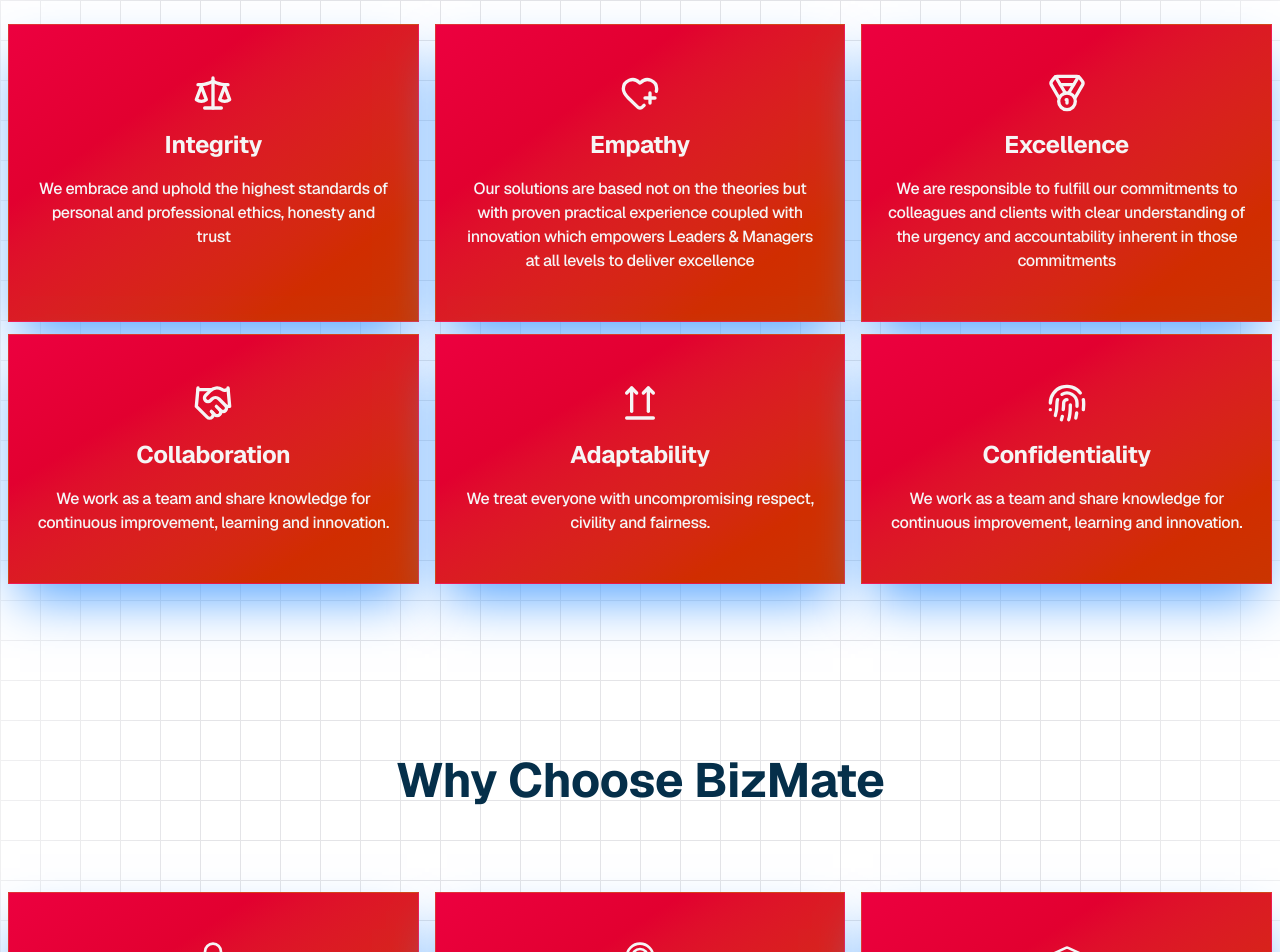
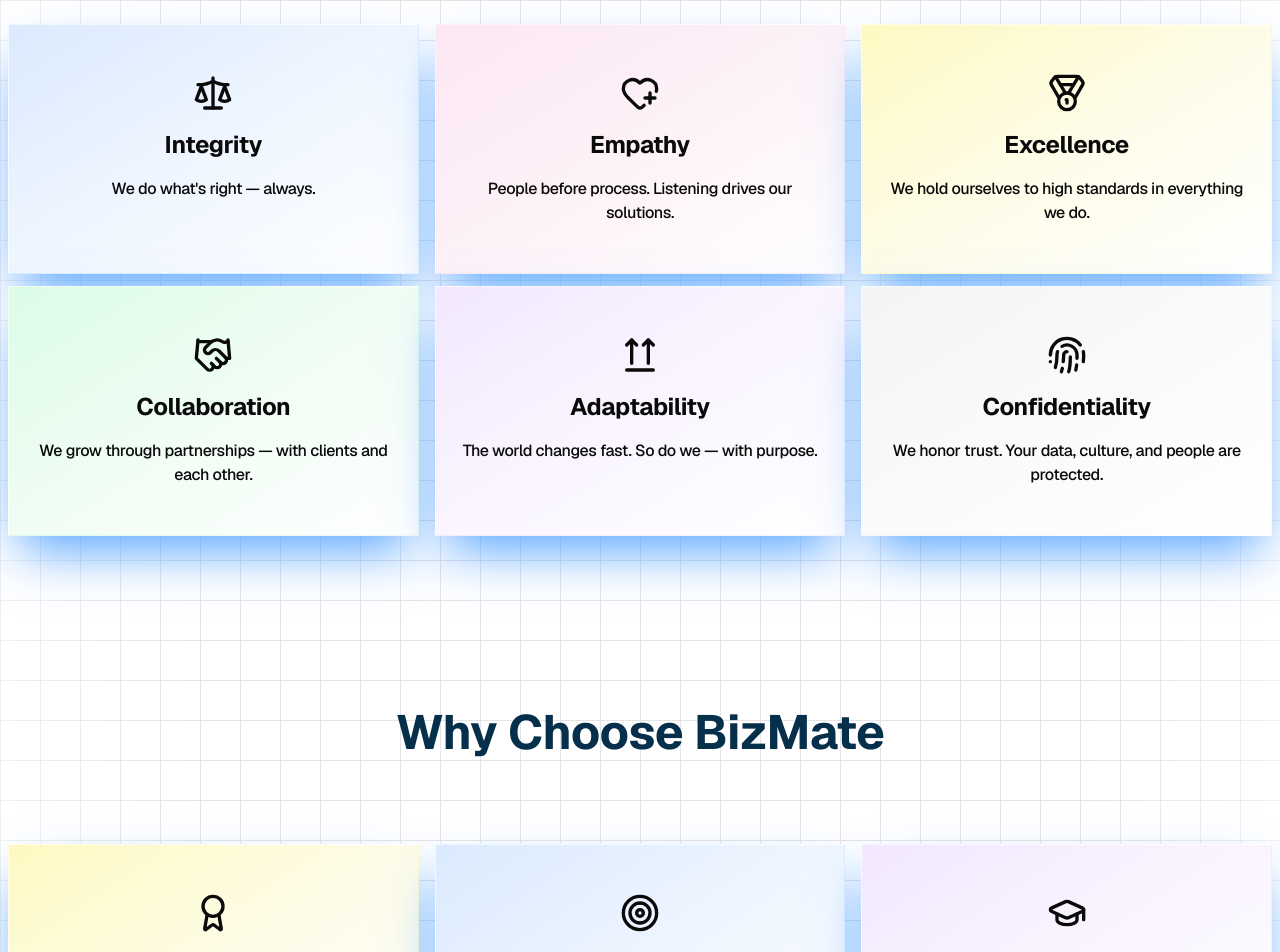
Before and after one commit to abhaykantmishra/bizmate-website, a Next.js app: page / in a window 1280 px wide. Shown: the part 4280-5232 px from the top of the page. Built offline with nearby package versions, Linux system fonts and the light colour scheme.

Commit message:
feat: Enhance Core and WhyChooseUs components with improved icon sizes, background gradients, and streamlined layout for better visual consistency

```diff
--- a/src/app/(home)/Core.jsx
+++ b/src/app/(home)/Core.jsx
@@ -7,43 +7,49 @@ import { Card, CardContent } from "@/components/ui/card"
 import { cn } from "@/lib/utils"
 import { useEffect, useRef, useState } from "react"
 
+// Assign a unique pastel/gradient/hover bg for each core value
 const coreValues = [
     {
-        icon: <Scale className="w-10 h-10 text-accent" />,
+        icon: <Scale className="w-10 h-10" />,
         title: "Integrity",
         tagline:"We do what's right — always.",
-        description:"We embrace and uphold the highest standards of personal and professional ethics, honesty and trust"
+        description:"We embrace and uphold the highest standards of personal and professional ethics, honesty and trust",
+        bg: "bg-gradient-to-br from-blue-100 via-blue-50 to-white hover:from-blue-200 hover:to-blue-300"
     },
     {
-        icon: <HeartPlus className="w-10 h-10 text-accent" />,
+        icon: <HeartPlus className="w-10 h-10" />,
         title: "Empathy",
         tagline:"People before process. Listening drives our solutions.",
-        description:"Our solutions are based not on the theories but with proven practical experience coupled with innovation which empowers Leaders & Managers at all levels to deliver excellence"
+        description:"Our solutions are based not on the theories but with proven practical experience coupled with innovation which empowers Leaders & Managers at all levels to deliver excellence",
+        bg: "bg-gradient-to-br from-pink-100 via-pink-50 to-white hover:from-pink-200 hover:to-pink-300"
     },
     {
-        icon: <Medal className="w-10 h-10 text-accent" />,
+        icon: <Medal className="w-10 h-10" />,
         title: "Excellence",
         tagline:"We hold ourselves to high standards in everything we do.",
-        description:"We are responsible to fulfill our commitments to colleagues and clients with clear understanding of the urgency and accountability inherent in those commitments"
+        description:"We are responsible to fulfill our commitments to colleagues and clients with clear understanding of the urgency and accountability inherent in those commitments",
+        bg: "bg-gradient-to-br from-yellow-100 via-yellow-50 to-white hover:from-yellow-200 hover:to-yellow-300"
     },
     {
-        icon: <Handshake className="w-10 h-10 text-accent" />,
+        icon: <Handshake className="w-10 h-10" />,
         title: "Collaboration",
         tagline:"We grow through partnerships — with clients and each other.",
-        description:"We work as a team and share knowledge for continuous improvement, learning and innovation."
+        description:"We work as a team and share knowledge for continuous improvement, learning and innovation.",
+        bg: "bg-gradient-to-br from-green-100 via-green-50 to-white hover:from-green-200 hover:to-green-300"
     },
     {
-        icon: <LucideArrowsUpFromLine className="w-10 h-10 text-accent" />,
+        icon: <LucideArrowsUpFromLine className="w-10 h-10" />,
         title: "Adaptability",
         tagline:"The world changes fast. So do we — with purpose.",
-        description:"We treat everyone with uncompromising respect, civility and fairness."
+        description:"We treat everyone with uncompromising respect, civility and fairness.",
+        bg: "bg-gradient-to-br from-purple-100 via-purple-50 to-white hover:from-purple-200 hover:to-purple-300"
     },
-
     {
-        icon: <Fingerprint className="w-10 h-10 text-accent" />,
+        icon: <Fingerprint className="w-10 h-10" />,
         title: "Confidentiality",
         tagline:"We honor trust. Your data, culture, and people are protected.",
-        description:"We work as a team and share knowledge for continuous improvement, learning and innovation."
+        description:"We work as a team and share knowledge for continuous improvement, learning and innovation.",
+        bg: "bg-gradient-to-br from-gray-100 via-gray-50 to-white hover:from-gray-200 hover:to-gray-300"
     },
 ]
 
@@ -53,34 +59,21 @@ export function Core(){
         <div className="container mx-auto">
             <h2 className="text-2xl md:text-5xl sticky font-bold text-sky-950 text-center mt-40 mb-20">Our Core Values</h2>
 
-            {/* Bento not used now */}
-            <div className="hidden w-full mb-40">
-                <div className="w-[36%] h-[600px]">
-                    <SmallCard icon={coreValues[0].icon} title={coreValues[0].title} description={coreValues[0].description} className={"h-1/2 mx-2 mb-3"} />
-                    <SmallCard icon={coreValues[1].icon} title={coreValues[1].title} description={coreValues[1].description} className={"h-1/2 mx-2"} />
-                </div>
-                <SmallCard icon={coreValues[2].icon} title={coreValues[2].title} description={coreValues[2].description} className={"w-[28%] h-[612px] mx-2 mb-0 py-32"} />
-                <div className="w-[36%] h-[600px]">
-                    <SmallCard icon={coreValues[3].icon} title={coreValues[3].title} description={coreValues[3].description} className={"h-1/2 mx-2 mb-3"} />
-                    <SmallCard icon={coreValues[4].icon} title={coreValues[4].title} description={coreValues[4].description} className={"h-1/2 mx-2"} />
-                </div>
+            <div className="grid lg:grid-cols-3 md:grid-cols-2 grid-cols-1 my-40">
+                {coreValues.map((val, idx) => (
+                    <CoreCard
+                        key={val.title}
+                        icon={val.icon}
+                        title={val.title}
+                        description={val.tagline}
+                        className={cn("mx-2 mb-3 text-base", val.bg)}
+                    />
+                ))}
             </div>
-
-            <div className="grid lg:grid-cols-3 md:grid-cols-2 grid-cols-1 my-40">
-                <CoreCard icon={coreValues[0].icon} title={coreValues[0].title} description={coreValues[0].description} className={"mx-2 mb-3 text-base"} />
-                <CoreCard icon={coreValues[1].icon} title={coreValues[1].title} description={coreValues[1].description} className={"mx-2 mb-3 text-base"} />
-                <CoreCard icon={coreValues[2].icon} title={coreValues[2].title} description={coreValues[2].description} className={"mx-2 mb-3 text-base"} />
-                <CoreCard icon={coreValues[3].icon} title={coreValues[3].title} description={coreValues[3].description} className={"mx-2 mb-3 text-base"} />
-                <CoreCard icon={coreValues[4].icon} title={coreValues[4].title} description={coreValues[4].description} className={"mx-2 mb-3 text-base"} />
-                <CoreCard icon={coreValues[5].icon} title={coreValues[5].title} description={coreValues[5].description} className={"mx-2 mb-3 text-base"} />
-            </div>
-
         </div>
         </section>
     )
 }
-
-
 
 export function CoreCard({icon, title, description, className}) {
     const [isVisible, setIsVisible] = useState(false);
@@ -111,7 +104,7 @@ export function CoreCard({icon, title, description, className}) {
         <Card
             ref={cardRef}
             className={cn(
-                "card-hover-line rounded-none bg-gradient-to-br from-rose-600 to-orange-700 border-white/10 hover:from-blue-600 hover:to-violet-700 transition-all shadow-2xl shadow-blue-400 cursor-pointer group hover:-translate-y-1 duration-700 ease-out",
+                "card-hover-line rounded-none border-white/10 transition-all shadow-2xl shadow-blue-400 cursor-pointer group hover:-translate-y-1 duration-700 ease-out",
                 isVisible
                     ? 'opacity-100 translate-y-0 scale-100'
                     : 'opacity-0 translate-y-6 scale-95',
@@ -125,12 +118,12 @@ export function CoreCard({icon, title, description, className}) {
                     }`}>
                         {icon}
                     </div>
-                    <h3 className={`md:text-2xl text-accent text-base font-bold transition-all duration-700 ease-out delay-300 ${
+                    <h3 className={`md:text-2xl text-base font-bold transition-all duration-700 ease-out delay-300 ${
                         isVisible ? 'opacity-100 translate-y-0' : 'opacity-0 translate-y-2'
                     }`}>
                         {title}
                     </h3>
-                    <p className={`text-accent font-medium transition-all duration-700 ease-out delay-400 ${
+                    <p className={`font-medium transition-all duration-700 ease-out delay-400 ${
                         isVisible ? 'opacity-100 translate-y-0' : 'opacity-0 translate-y-2'
                     }`}>
                         {description}
--- a/src/app/(home)/WhyChooseUs.jsx
+++ b/src/app/(home)/WhyChooseUs.jsx
@@ -5,36 +5,40 @@ import { CoreCard } from "./Core"
 
 const content = [
     {
-        icon:<Award className="w-8 h-8 text-accent text-start" />,
+        icon:<Award className="w-10 h-10" />,
         title: "Proven HR Leadership",
         description:"With over 35 years of industry experience, our founder brings deep insight, strategic thinking, and hands-on expertise to every engagement.",
-        className: "bg-gradient-to-br from-rust-400 to-violet-500 border-white/10 hover:from-blue-600 hover:to-violet-700"
-
+        className: "bg-gradient-to-br from-yellow-100 via-yellow-50 to-white hover:from-yellow-200 hover:to-yellow-300"
     },
     {
-        icon:<Target className="w-8 h-8 text-accent" />,
+        icon:<Target className="w-10 h-10 " />,
         title: "Outcome-Driven Solutions",
-        description:"We co-create HR strategies that align with your business goals — measurable, scalable, and built for growth."
+        description:"We co-create HR strategies that align with your business goals — measurable, scalable, and built for growth.",
+        className: "bg-gradient-to-br from-blue-100 via-blue-50 to-white hover:from-blue-200 hover:to-blue-300"
     },
     {
-        icon:<GraduationCap className="w-8 h-8 text-accent" />,
+        icon:<GraduationCap className="w-10 h-10 " />,
         title: "Trusted Coaching Credentials",
-        description:"Led by an ICF PCC-certified coach, our leadership and transformation offerings bring global coaching standards to Indian workplaces."
+        description:"Led by an ICF PCC-certified coach, our leadership and transformation offerings bring global coaching standards to Indian workplaces.",
+        className: "bg-gradient-to-br from-purple-100 via-purple-50 to-white hover:from-purple-200 hover:to-purple-300"
     },
     {
-        icon:<Settings className="w-8 h-8 text-accent" />,
+        icon:<Settings className="w-10 h-10 " />,
         title: "Tailored, Not Templated",
-        description:`No cookie-cutter playbooks. Every solution is customized to your people, pace, and priorities.`
+        description:`No cookie-cutter playbooks. Every solution is customized to your people, pace, and priorities.`,
+        className: "bg-gradient-to-br from-green-100 via-green-50 to-white hover:from-green-200 hover:to-green-300"
     },
     {
-        icon:<ShieldCheck className="w-8 h-8 text-accent" />,
+        icon:<ShieldCheck className="w-10 h-10" />,
         title: "Compliance You Can Rely On",
-        description:`Stay ahead of regulatory changes with clear, actionable compliance roadmaps — from labour codes to ESG-linked practices.`
+        description:`Stay ahead of regulatory changes with clear, actionable compliance roadmaps — from labour codes to ESG-linked practices.`,
+        className: "bg-gradient-to-br from-sky-100 via-sky-50 to-white hover:from-sky-200 hover:to-sky-300"
     },
     {
-        icon:<Repeat className="w-8 h-8 text-accent" />,
+        icon:<Repeat className="w-10 h-10" />,
         title: "End-to-End People Partner",
-        description:`From hiring to succession, culture to compliance — we're your single partner across the HR lifecycle.`
+        description:`From hiring to succession, culture to compliance — we're your single partner across the HR lifecycle.`,
+        className: "bg-gradient-to-br from-pink-100 via-pink-50 to-white hover:from-pink-200 hover:to-pink-300"
     },
 ]
 
@@ -49,7 +53,7 @@ export function WhyChooseUs() {
                     content.map((item, index) => {
                         return (
                             <CoreCard
-                                className={"mx-2 my-2"}
+                                className={item.className + " mx-2 my-2"}
                                 key={index}
                                 icon={item.icon}
                                 title={item.title}
```
